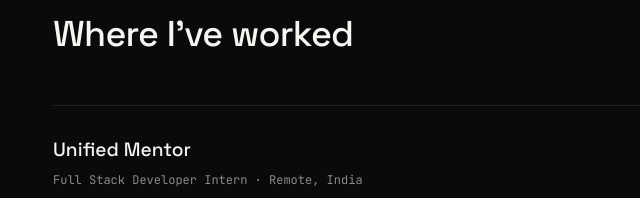
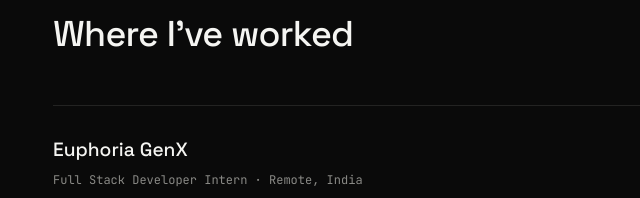
Before and after one commit to khan049/portfolio, a plain HTML site: page index.html in a window 1280 px wide. Shown: the part 2580-2778 px from the top of the page, 95-735 px from the left. Drawn offline with Linux system fonts and the light colour scheme.

Commit message:
Changes some code

```diff
--- a/index.html
+++ b/index.html
@@ -871,7 +871,7 @@
 
         <div class="job reveal">
           <div class="job-head">
-            <h3>Unified Mentor</h3>
+            <h3>Euphoria GenX</h3>
             <span class="period">Jan 2026 – Jun 2026</span>
           </div>
           <div class="role-line">
```
